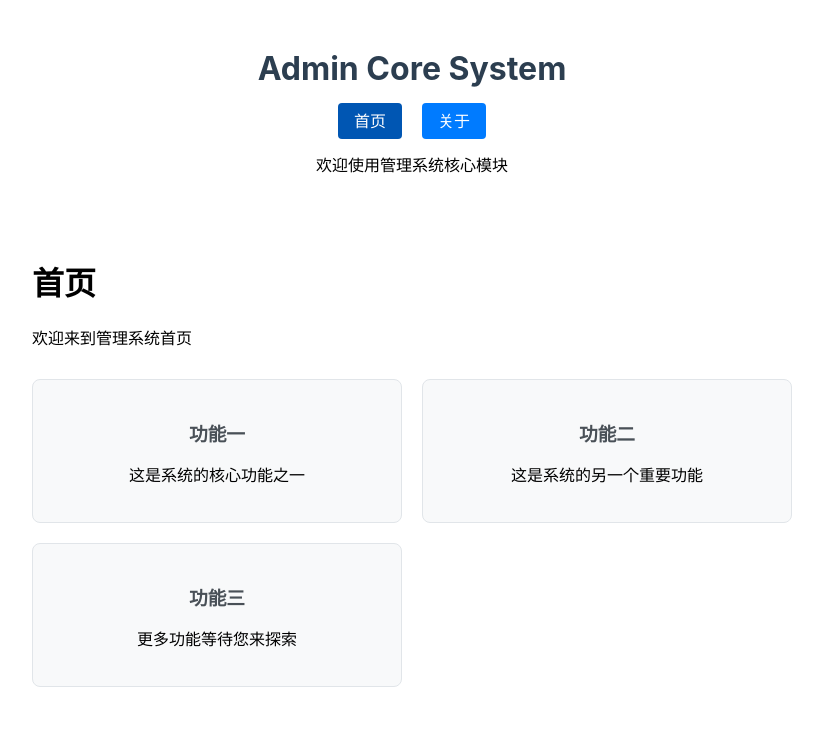
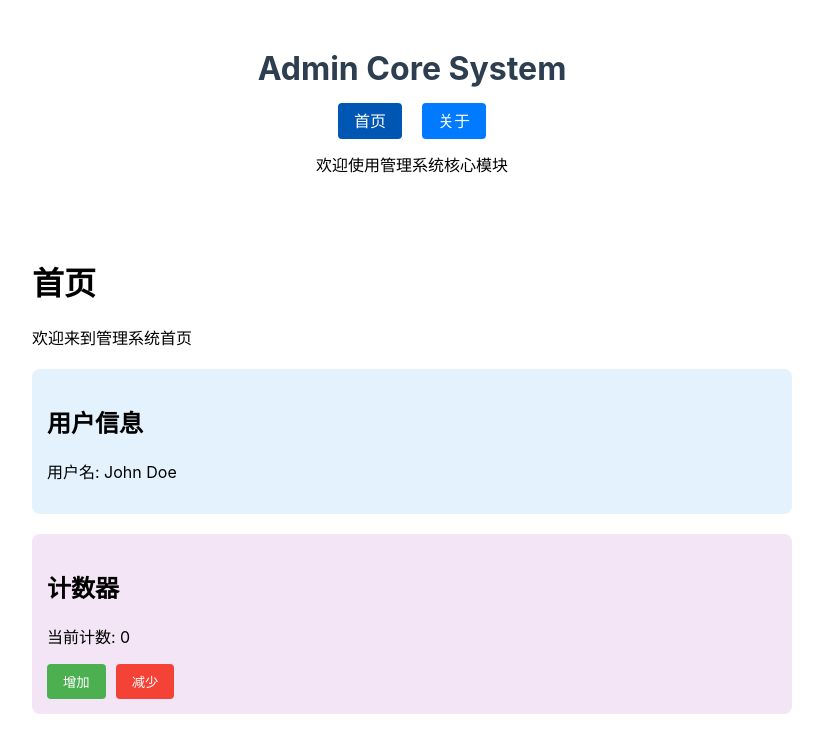
Before and after one commit to haishengJiao/admin-core, a Vue app: page / in a window 1280 px wide. Shown: the top 742 px of the page, without its empty margins (228-1051 px from the left). Built offline with nearby package versions, Linux system fonts and the light colour scheme.

Commit message:
feat: pinia

```diff
--- a/package.json
+++ b/package.json
@@ -20,6 +20,7 @@
     "commit": "czg"
   },
   "dependencies": {
+    "pinia": "^3.0.3",
     "vue": "^3.5.22",
     "vue-router": "^4.6.3"
   },
--- a/src/main.ts
+++ b/src/main.ts
@@ -2,5 +2,9 @@ import { createApp } from 'vue';
 
 import App from '@/App.vue';
 import router from '@/router';
+import store from '@/store';
 
-createApp(App).use(router).mount('#app');
+const app = createApp(App);
+app.use(router);
+app.use(store);
+app.mount('#app');
--- /dev/null
+++ b/src/store/index.ts
@@ -0,0 +1,7 @@
+import { createPinia } from 'pinia';
+
+export { useCountStore, useUserStore } from './modules';
+
+const store = createPinia();
+
+export default store;
--- /dev/null
+++ b/src/store/modules/count.ts
@@ -0,0 +1,18 @@
+import { defineStore } from 'pinia';
+
+export const useCountStore = defineStore('count', {
+  state: () => ({
+    count: 0,
+  }),
+  actions: {
+    increment() {
+      this.count++;
+    },
+    decrement() {
+      if (this.count === 0) {
+        return;
+      }
+      this.count--;
+    },
+  },
+});
--- /dev/null
+++ b/src/store/modules/index.ts
@@ -0,0 +1,2 @@
+export * from './count';
+export * from './user';
--- /dev/null
+++ b/src/store/modules/user.ts
@@ -0,0 +1,10 @@
+import { defineStore } from 'pinia';
+
+export const useUserStore = defineStore('user', {
+  state: () => ({
+    name: 'John Doe',
+  }),
+  getters: {
+    getName: state => state.name,
+  },
+});
--- a/src/views/Home.vue
+++ b/src/views/Home.vue
@@ -2,6 +2,23 @@
   <div class="home-container">
     <h1>首页</h1>
     <p>欢迎来到管理系统首页</p>
+
+    <!-- 显示用户信息 -->
+    <div class="user-info">
+      <h2>用户信息</h2>
+      <p>用户名: {{ userName }}</p>
+    </div>
+
+    <!-- 显示计数器 -->
+    <div class="counter">
+      <h2>计数器</h2>
+      <p>当前计数: {{ count }}</p>
+      <div class="counter-buttons">
+        <button @click="increment">增加</button>
+        <button @click="decrement">减少</button>
+      </div>
+    </div>
+
     <div class="features">
       <div class="feature-card">
         <h3>功能一</h3>
@@ -21,11 +38,59 @@
 
 <script setup lang="ts">
 // Home 页面逻辑
+import { storeToRefs } from 'pinia';
+
+import { useCountStore, useUserStore } from '@/store';
+
+// 使用 count store
+const countStore = useCountStore();
+const { count } = storeToRefs(countStore);
+const { increment, decrement } = countStore;
+
+// 使用 user store
+const userStore = useUserStore();
+const { getName: userName } = storeToRefs(userStore);
 </script>
 
 <style scoped lang="scss">
 .home-container {
   padding: 20px;
+}
+
+.user-info {
+  padding: 15px;
+  margin: 20px 0;
+  background-color: #e3f2fd;
+  border-radius: 8px;
+}
+
+.counter {
+  padding: 15px;
+  margin: 20px 0;
+  background-color: #f3e5f5;
+  border-radius: 8px;
+}
+
+.counter-buttons {
+  margin-top: 10px;
+
+  button {
+    padding: 8px 16px;
+    margin-right: 10px;
+    cursor: pointer;
+    border: none;
+    border-radius: 4px;
+
+    &:first-child {
+      color: white;
+      background-color: #4caf50;
+    }
+
+    &:last-child {
+      color: white;
+      background-color: #f44336;
+    }
+  }
 }
 
 .features {
```
